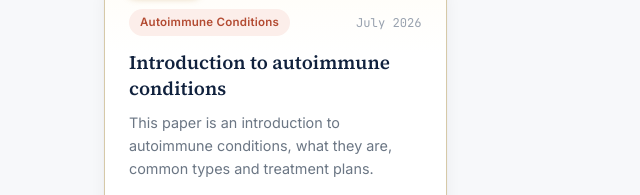
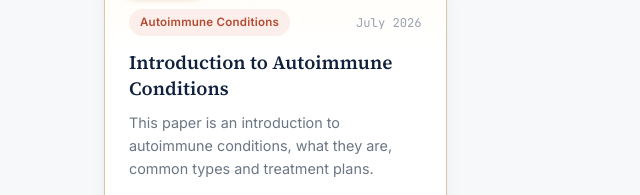
Before and after one commit to shukrycarla/The-Praxis-Archive-2, a plain HTML site: page index.html in a window 1280 px wide. Shown: the part 721-916 px from the top of the page, 0-640 px from the left. Drawn offline with Linux system fonts and the light colour scheme.

Commit message:
Update index.html

```diff
--- a/index.html
+++ b/index.html
@@ -64,7 +64,7 @@
   {
       id: 1,
       category: "Autoimmune Conditions",         // "Autoimmune Conditions" | "Neurology" | "Immunology" | "Psychology" | "General Medicine"
-      title: "Introduction to autoimmune conditions",
+      title: "Introduction to Autoimmune Conditions",
       date: "July 2026",
       author: "Carla Shukry",
       abstract: "This paper is an introduction to autoimmune conditions, what they are, common types and treatment plans.",
```
